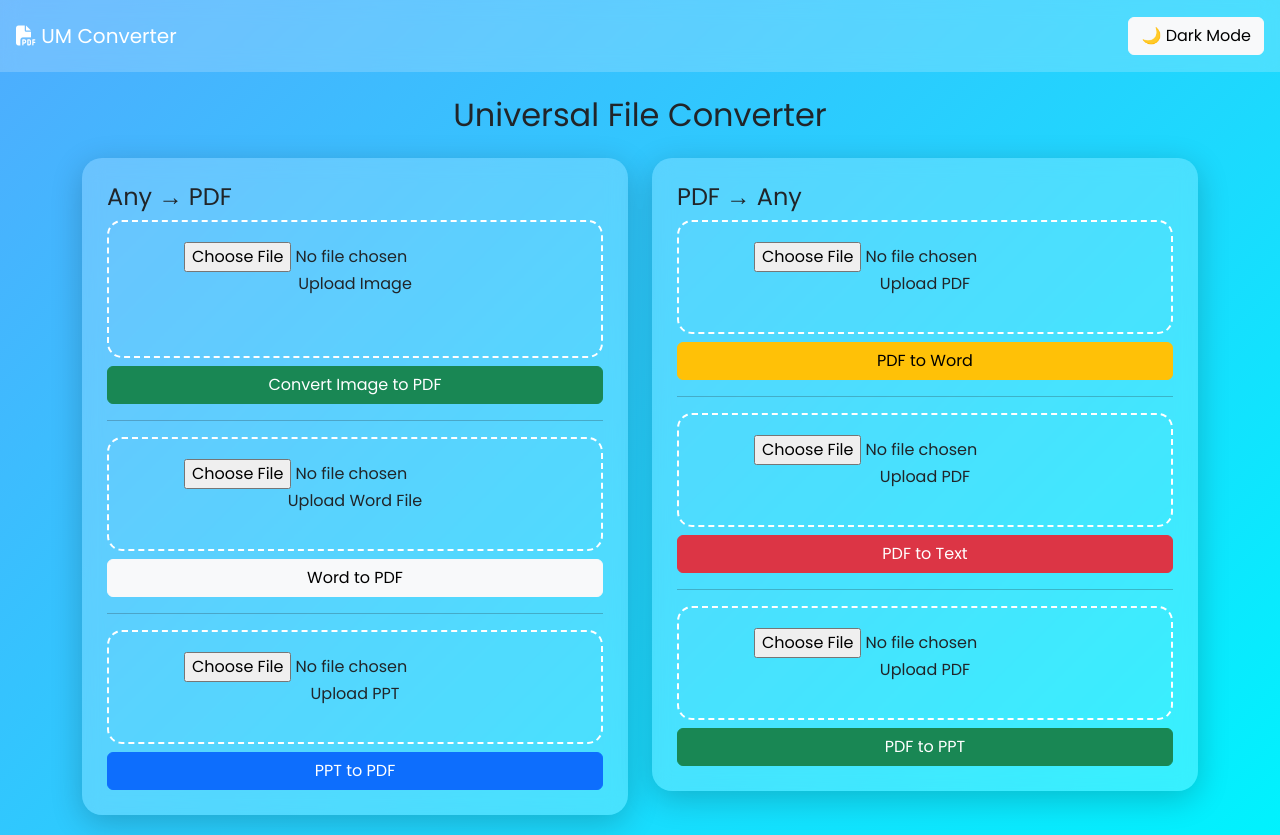
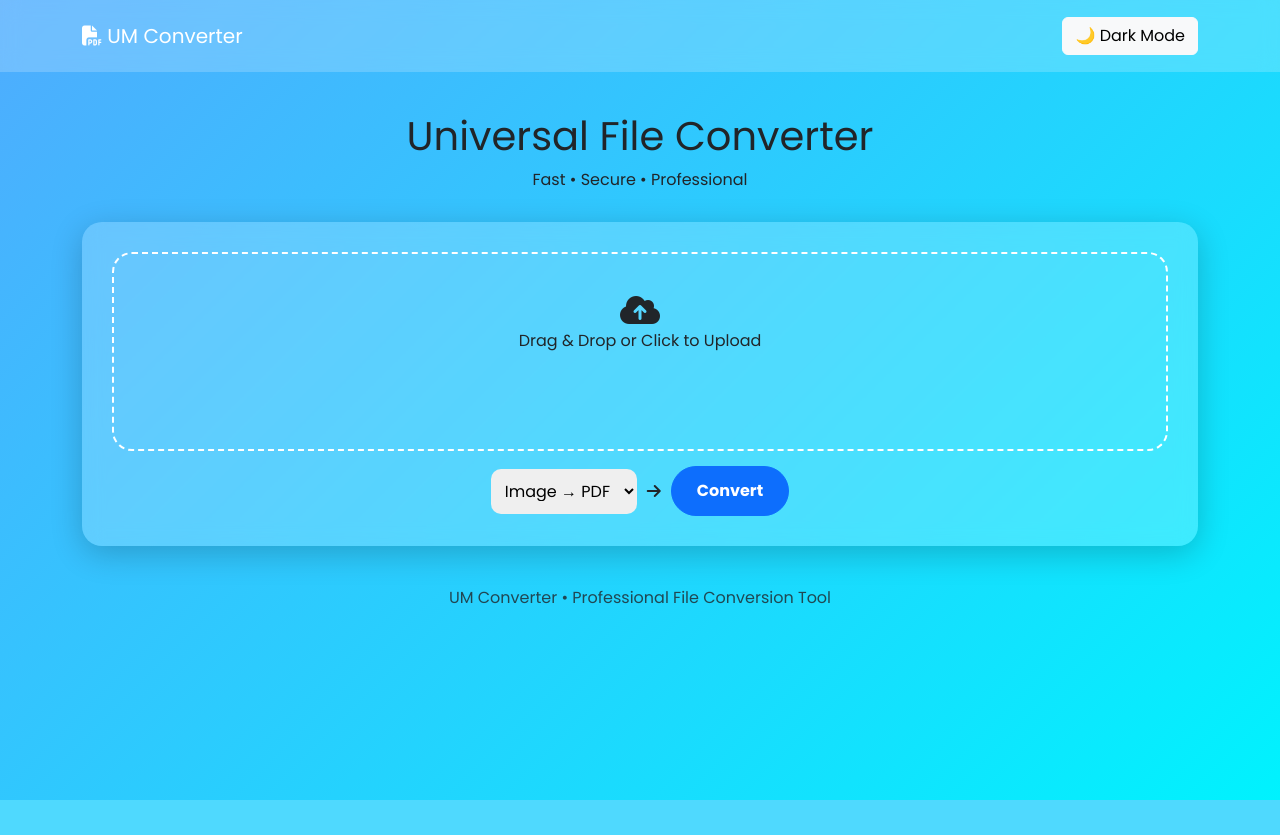
Before and after one commit to utsavmodi665/um-converter, a Flask app: page / in a window 1280 px wide. After the commit the page ends 800 px from the top, so only its background shows below. Run offline with Flask 3, Linux system fonts and the light colour scheme.

Commit message:
Refactor HTML structure and styles for UM Converter
Updated styles and structure for the UM Converter interface, including adjustments to padding, margins, and layout for improved user experience.

```diff
--- a/um_converter/templates/index.html
+++ b/um_converter/templates/index.html
@@ -33,13 +33,18 @@ background: rgba(255,255,255,0.2);
 backdrop-filter: blur(10px);
 }
 
+.hero{
+text-align:center;
+margin-top:40px;
+margin-bottom:30px;
+}
+
 .card-glass{
 background: rgba(255,255,255,0.2);
 border-radius:20px;
-padding:25px;
+padding:30px;
 backdrop-filter: blur(10px);
 box-shadow:0 8px 32px rgba(0,0,0,0.2);
-margin-bottom:20px;
 }
 
 .dark-mode .card-glass{
@@ -48,15 +53,20 @@ background:#1e1e1e;
 
 .drop-zone{
 border:2px dashed white;
-border-radius:15px;
-padding:20px;
+border-radius:20px;
+padding:40px;
 text-align:center;
 cursor:pointer;
+transition:0.3s;
+}
+
+.drop-zone:hover{
+background:rgba(255,255,255,0.2);
 }
 
 .preview{
+max-height:120px;
 margin-top:10px;
-max-height:150px;
 }
 
 .loader{
@@ -64,20 +74,42 @@ display:none;
 border:6px solid #f3f3f3;
 border-top:6px solid #007bff;
 border-radius:50%;
-width:40px;
-height:40px;
+width:50px;
+height:50px;
 animation: spin 1s linear infinite;
 margin:auto;
-margin-top:10px;
+margin-top:15px;
 }
 
 @keyframes spin{
-0%{ transform:rotate(0deg);}
-100%{ transform:rotate(360deg);}
+0%{transform:rotate(0deg);}
+100%{transform:rotate(360deg);}
 }
 
-.toggle-btn{
-cursor:pointer;
+.convert-box{
+display:flex;
+justify-content:center;
+align-items:center;
+gap:10px;
+margin-top:15px;
+}
+
+.select-box{
+padding:10px;
+border-radius:10px;
+border:none;
+}
+
+.btn-convert{
+padding:12px 25px;
+border-radius:30px;
+font-weight:bold;
+}
+
+.footer{
+margin-top:40px;
+text-align:center;
+opacity:0.8;
 }
 
 </style>
@@ -86,183 +118,89 @@ cursor:pointer;
 
 <body>
 
-<nav class="navbar navbar-dark p-3">
+<nav class="navbar p-3">
 
-<span class="navbar-brand">
+<div class="container">
+
+<span class="navbar-brand text-white">
+
 <i class="fa fa-file-pdf"></i> UM Converter
+
 </span>
 
-<button onclick="toggleDark()" class="btn btn-light toggle-btn">
+<button onclick="toggleDark()" class="btn btn-light">
 
 🌙 Dark Mode
 
 </button>
 
+</div>
+
 </nav>
 
-<div class="container mt-4">
+<div class="container">
 
-<h2 class="text-center mb-4">
+<div class="hero">
 
-Universal File Converter
+<h1>Universal File Converter</h1>
 
-</h2>
+<p>Fast • Secure • Professional</p>
 
-<div class="row">
-
-<!-- ANY TO PDF -->
-
-<div class="col-md-6">
+</div>
 
 <div class="card-glass">
 
-<h4>Any → PDF</h4>
+<form id="convertForm" method="post" enctype="multipart/form-data">
 
-<form action="/image_to_pdf" method="post" enctype="multipart/form-data" onsubmit="showLoader()">
+<div class="drop-zone" onclick="document.getElementById('fileInput').click()">
 
-<div class="drop-zone">
+<i class="fa fa-cloud-upload fa-2x"></i>
 
-<input type="file" name="file" onchange="previewFile(event)" required>
+<p>Drag & Drop or Click to Upload</p>
 
-<p>Upload Image</p>
+<input type="file" id="fileInput" name="file" hidden onchange="previewFile(event)" required>
 
 <img id="preview" class="preview">
 
+<p id="fileName"></p>
+
 </div>
 
-<button class="btn btn-success w-100 mt-2">
+<div class="convert-box">
 
-Convert Image to PDF
+<select id="convertType" class="select-box">
+
+<option value="image_to_pdf">Image → PDF</option>
+
+<option value="word_to_pdf">Word → PDF</option>
+
+<option value="text_to_pdf">Text → PDF</option>
+
+<option value="pdf_to_word">PDF → Word</option>
+
+<option value="pdf_to_text">PDF → Text</option>
+
+</select>
+
+<i class="fa fa-arrow-right"></i>
+
+<button class="btn btn-primary btn-convert">
+
+Convert
 
 </button>
+
+</div>
 
 <div class="loader" id="loader"></div>
 
 </form>
 
-<hr>
-
-<form action="/word_to_pdf" method="post" enctype="multipart/form-data" onsubmit="showLoader()">
-
-<div class="drop-zone">
-
-<input type="file" name="file" required>
-
-<p>Upload Word File</p>
-
 </div>
 
-<button class="btn btn-light w-100 mt-2">
+<div class="footer">
 
-Word to PDF
-
-</button>
-
-<div class="loader"></div>
-
-</form>
-
-<hr>
-
-<form action="/ppt_to_pdf" method="post" enctype="multipart/form-data" onsubmit="showLoader()">
-
-<div class="drop-zone">
-
-<input type="file" name="file" required>
-
-<p>Upload PPT</p>
-
-</div>
-
-<button class="btn btn-primary w-100 mt-2">
-
-PPT to PDF
-
-</button>
-
-<div class="loader"></div>
-
-</form>
-
-</div>
-
-</div>
-
-<!-- PDF TO ANY -->
-
-<div class="col-md-6">
-
-<div class="card-glass">
-
-<h4>PDF → Any</h4>
-
-<form action="/pdf_to_word" method="post" enctype="multipart/form-data" onsubmit="showLoader()">
-
-<div class="drop-zone">
-
-<input type="file" name="file" required>
-
-<p>Upload PDF</p>
-
-</div>
-
-<button class="btn btn-warning w-100 mt-2">
-
-PDF to Word
-
-</button>
-
-<div class="loader"></div>
-
-</form>
-
-<hr>
-
-<form action="/pdf_to_text" method="post" enctype="multipart/form-data" onsubmit="showLoader()">
-
-<div class="drop-zone">
-
-<input type="file" name="file" required>
-
-<p>Upload PDF</p>
-
-</div>
-
-<button class="btn btn-danger w-100 mt-2">
-
-PDF to Text
-
-</button>
-
-<div class="loader"></div>
-
-</form>
-
-<hr>
-
-<form action="/pdf_to_ppt" method="post" enctype="multipart/form-data" onsubmit="showLoader()">
-
-<div class="drop-zone">
-
-<input type="file" name="file" required>
-
-<p>Upload PDF</p>
-
-</div>
-
-<button class="btn btn-success w-100 mt-2">
-
-PDF to PPT
-
-</button>
-
-<div class="loader"></div>
-
-</form>
-
-</div>
-
-</div>
+<p>UM Converter • Professional File Conversion Tool</p>
 
 </div>
 
@@ -270,23 +208,31 @@ PDF to PPT
 
 <script>
 
-function showLoader(){
+const form = document.getElementById("convertForm")
 
-document.querySelectorAll(".loader").forEach(l => l.style.display="block")
+form.addEventListener("submit", function(){
 
-}
+const type = document.getElementById("convertType").value
+
+form.action = "/" + type
+
+document.getElementById("loader").style.display="block"
+
+})
 
 function previewFile(event){
 
 const file = event.target.files[0]
 
+document.getElementById("fileName").innerText=file.name
+
 if(file.type.startsWith("image")){
 
 const reader = new FileReader()
 
-reader.onload = function(){
+reader.onload=function(){
 
-document.getElementById("preview").src = reader.result
+document.getElementById("preview").src=reader.result
 
 }
 
```
